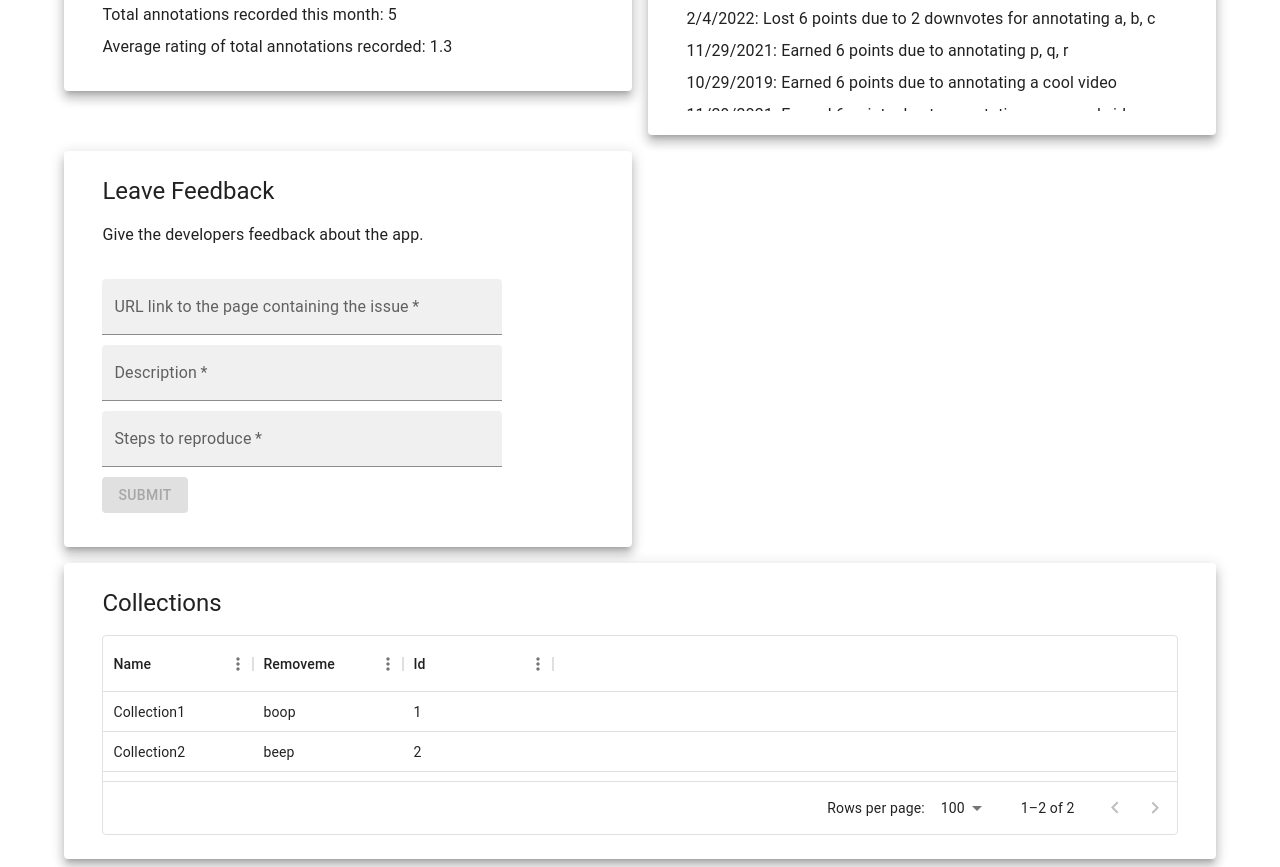
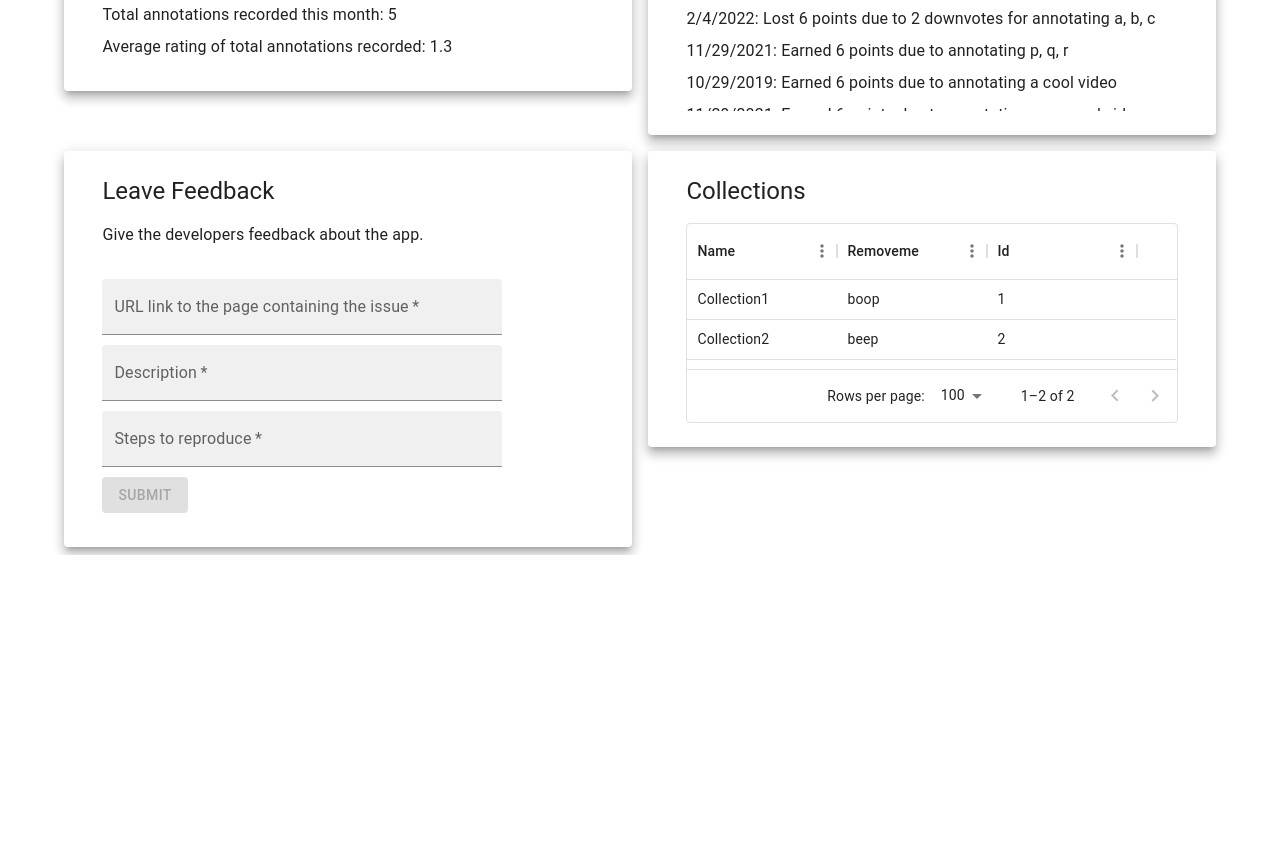
Before and after one commit to NerdyWithZainab/video-annotator, a Next.js app: page /me in a window 1280 px wide. Shown: the part 440-1307 px from the top of the page. After the commit the page ends 995 px from the top, so only its background shows below. Built offline with nearby package versions, Linux system fonts and the light colour scheme; no server answers.

Commit message:
make the table smaller

```diff
--- a/pages/me/index.tsx
+++ b/pages/me/index.tsx
@@ -137,7 +137,7 @@ const Me: React.FC = () => {
       <Grid item sm={12} md={6}>
         <FeedbackPanel styleOverrides={{ maxHeight: 1000 }} />
       </Grid>
-      <Grid item sm={12} md={12}>
+      <Grid item sm={12} md={6}>
         <MyCollectionsPanel
           myCollectionData={shamMyCollectionData}
           visibleColumnKeys={["name", "id"]}
```
